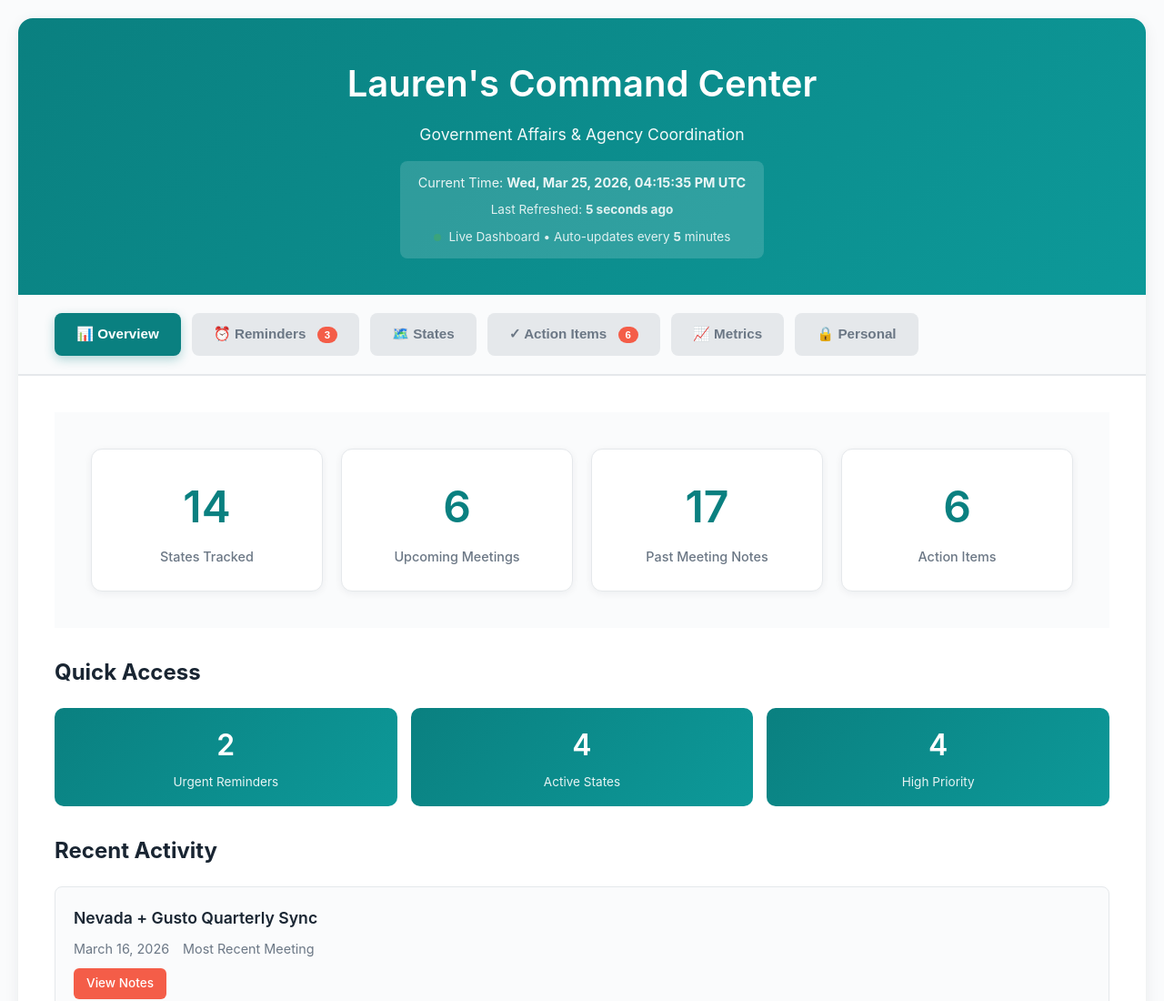
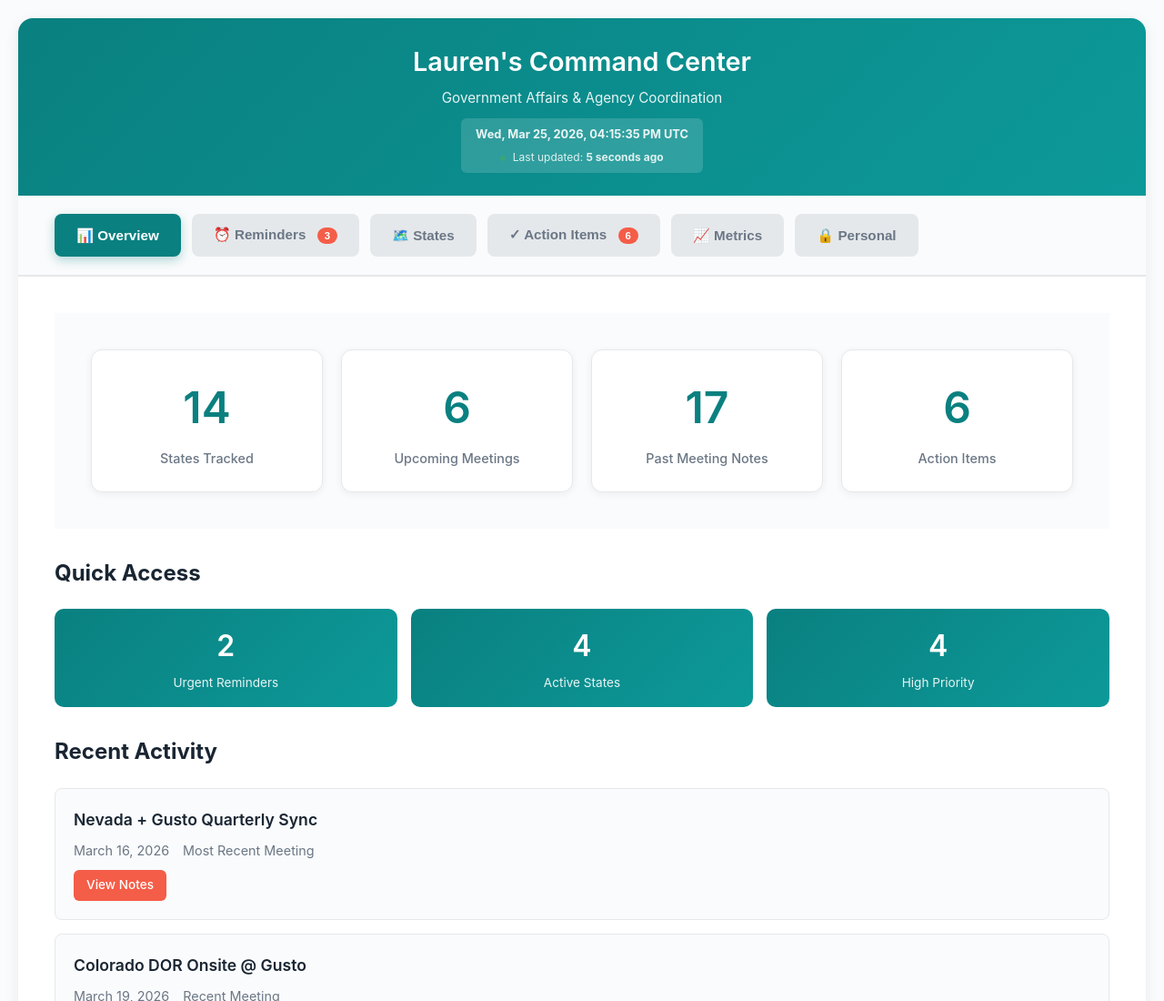
Before and after one commit to Lauren-Escalante/meeting-dashboard, a plain HTML site: page index.html in a window 1280 px wide. Shown: the top 1100 px of the page at 91% size. Drawn offline with Linux system fonts and the light colour scheme.

Commit message:
Make header banner more compact

```diff
--- a/index.html
+++ b/index.html
@@ -35,19 +35,19 @@
         header {
             background: linear-gradient(135deg, #0A8080 0%, #0D9999 100%);
             color: white;
-            padding: 40px;
+            padding: 25px 40px;
             text-align: center;
         }
 
         header h1 {
-            font-size: 2.5em;
-            margin-bottom: 10px;
+            font-size: 1.8em;
+            margin-bottom: 5px;
             font-weight: 600;
         }
 
         header p {
-            font-size: 1.1em;
-            opacity: 0.95;
+            font-size: 0.95em;
+            opacity: 0.9;
         }
 
         .stats-grid {
@@ -665,16 +665,13 @@
         <header>
             <h1>Lauren's Command Center</h1>
             <p>Government Affairs & Agency Coordination</p>
-            <div style="margin-top: 15px; padding: 12px 20px; background: rgba(255, 255, 255, 0.15); border-radius: 8px; display: inline-block;">
-                <div style="font-size: 0.9em; opacity: 0.9; margin-bottom: 8px;">
-                    Current Time: <strong id="live-clock">Loading...</strong>
-                </div>
-                <div style="font-size: 0.85em; opacity: 0.85; margin-bottom: 8px;">
-                    Last Refreshed: <strong id="last-updated">Just now</strong>
-                </div>
-                <div style="font-size: 0.85em; margin-top: 5px; opacity: 0.85;">
-                    <span id="status-indicator" style="display: inline-block; width: 8px; height: 8px; background: #4CAF50; border-radius: 50%; margin-right: 5px; animation: pulse 2s infinite;"></span>
-                    Live Dashboard • Auto-updates every <strong id="refresh-interval">5</strong> minutes
+            <div style="margin-top: 10px; padding: 8px 16px; background: rgba(255, 255, 255, 0.15); border-radius: 6px; display: inline-block;">
+                <div style="font-size: 0.8em; opacity: 0.9; margin-bottom: 4px;">
+                    <strong id="live-clock">Loading...</strong>
+                </div>
+                <div style="font-size: 0.75em; opacity: 0.85;">
+                    <span id="status-indicator" style="display: inline-block; width: 6px; height: 6px; background: #4CAF50; border-radius: 50%; margin-right: 4px; animation: pulse 2s infinite;"></span>
+                    Last updated: <strong id="last-updated">Just now</strong>
                 </div>
             </div>
         </header>
```
